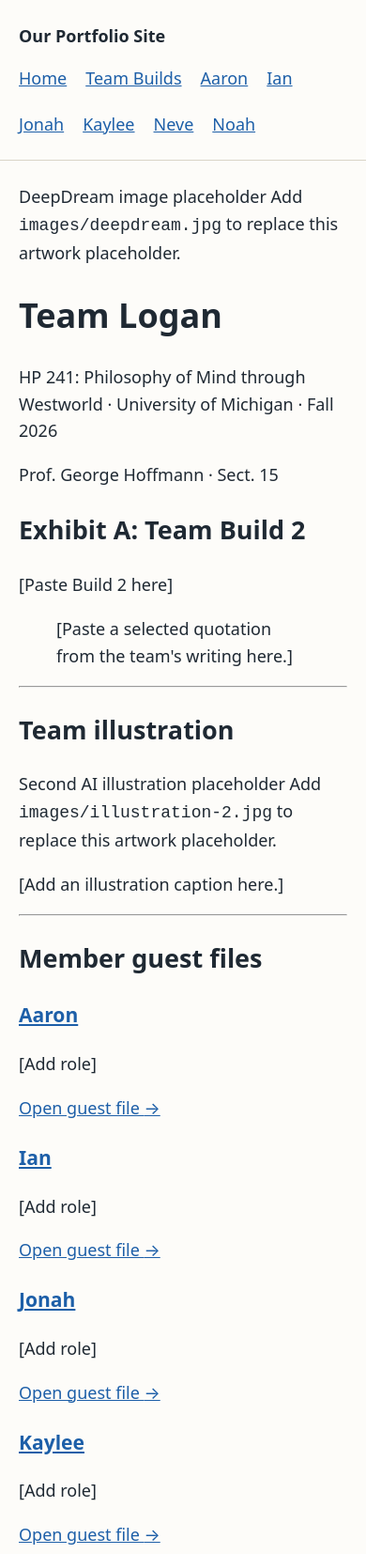
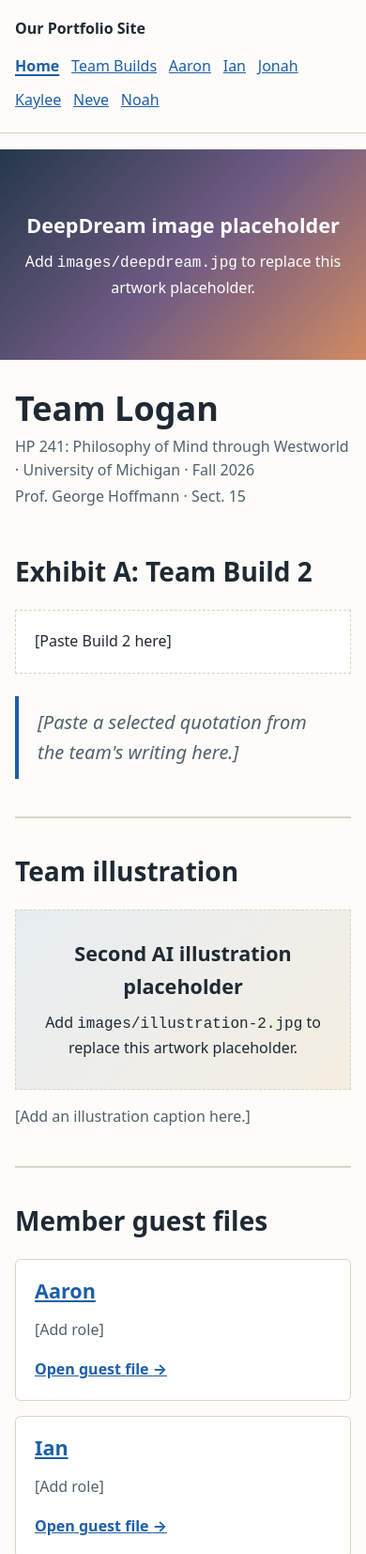
Before and after one commit to um-lrc-hnr241/2026-fall-logan, a plain HTML site: page index.html in a window 390 px wide. Shown: the top 1654 px of the page at 94% size. Drawn offline with Linux system fonts and the light colour scheme.

Commit message:
Agent: update styles.css

```diff
--- a/styles.css
+++ b/styles.css
@@ -1,10 +1,12 @@
 :root {
+  color-scheme: light dark;
   --text: #1f2933;
   --muted: #52606d;
   --background: #fdfcf9;
+  --surface: #ffffff;
   --accent: #1d5fa8;
   --border: #d9d4c7;
-  --max-width: 46rem;
+  --max-width: 72rem;
 }
 
 *,
@@ -52,7 +54,7 @@ main,
 nav ul {
   display: flex;
   flex-wrap: wrap;
-  gap: 1.25rem;
+  gap: 0.5rem 1rem;
   margin: 0;
   padding: 0;
   list-style: none;
@@ -95,3 +97,286 @@ video {
   padding: 0.5rem 0.75rem;
   background: var(--background);
 }
+
+nav a {
+  display: inline-block;
+  padding: 0.2rem 0;
+  font-size: 1rem;
+}
+
+nav a[aria-current="page"] {
+  font-weight: 700;
+  text-decoration-thickness: 0.15em;
+  text-underline-offset: 0.2em;
+}
+
+h1,
+h2,
+h3 {
+  line-height: 1.2;
+}
+
+h2 {
+  margin-top: 0;
+  font-size: 1.75rem;
+}
+
+.site-header {
+  align-items: flex-start;
+}
+
+.site-header nav {
+  max-width: 49rem;
+}
+
+.hero {
+  padding: 0 0 1rem;
+}
+
+.hero h1 {
+  margin-bottom: 0.4rem;
+  font-size: clamp(2.25rem, 7vw, 3.5rem);
+}
+
+.course-line {
+  margin: 0.15rem 0;
+  color: var(--muted);
+}
+
+.content-section {
+  margin: 2rem 0;
+}
+
+.placeholder-copy {
+  padding: 1.25rem;
+  border: 1px dashed var(--border);
+  background: var(--surface);
+}
+
+.pull-quote {
+  margin: 1.5rem 0;
+  padding: 0.75rem 1.25rem;
+  border-left: 0.3rem solid var(--accent);
+  color: var(--muted);
+  font-size: 1.25rem;
+  font-style: italic;
+}
+
+.section-divider {
+  margin: 2.5rem 0;
+  border: 0;
+  border-top: 2px solid var(--border);
+}
+
+.image-placeholder {
+  display: flex;
+  min-height: 12rem;
+  flex-direction: column;
+  align-items: center;
+  justify-content: center;
+  gap: 0.5rem;
+  padding: 1.5rem;
+  border: 1px dashed var(--border);
+  background: linear-gradient(135deg, #e7edf2, #f5eee1);
+  color: #1f2933;
+  text-align: center;
+}
+
+.hero-art {
+  min-height: clamp(14rem, 38vw, 27rem);
+  margin: 0 -1.25rem 1.5rem;
+  border: 0;
+  background: linear-gradient(135deg, #24384a, #705b83 52%, #d08a62);
+  color: #ffffff;
+}
+
+.placeholder-label {
+  font-size: 1.35rem;
+  font-weight: 700;
+}
+
+.placeholder-note {
+  max-width: 40rem;
+  font-size: 1rem;
+}
+
+.caption {
+  color: var(--muted);
+  font-size: 1rem;
+}
+
+.member-grid {
+  display: grid;
+  grid-template-columns: repeat(3, minmax(0, 1fr));
+  gap: 1rem;
+}
+
+.member-card,
+.fact-card,
+.build-card,
+.journal-entry {
+  min-width: 0;
+  padding: 1.25rem;
+  border: 1px solid var(--border);
+  border-radius: 0.35rem;
+  background: var(--surface);
+}
+
+.member-card h3 {
+  margin: 0 0 0.5rem;
+  font-size: 1.35rem;
+}
+
+.member-card p {
+  color: var(--muted);
+}
+
+.card-link {
+  font-weight: 700;
+}
+
+.member-header {
+  margin-bottom: 2rem;
+}
+
+.member-header h1 {
+  margin-bottom: 0.25rem;
+}
+
+.fact-list {
+  display: grid;
+  grid-template-columns: repeat(3, minmax(0, 1fr));
+  gap: 1rem;
+  margin: 0;
+}
+
+.fact-card dt {
+  margin-bottom: 0.35rem;
+  color: var(--muted);
+  font-size: 0.95rem;
+  font-weight: 700;
+}
+
+.fact-card dd {
+  margin: 0;
+}
+
+.build-list,
+.journal-list {
+  display: grid;
+  gap: 1rem;
+  padding: 0;
+  list-style: none;
+}
+
+.build-card h3,
+.journal-entry h3 {
+  margin-top: 0;
+}
+
+.team-builds {
+  width: 100%;
+  border-collapse: collapse;
+}
+
+.team-builds th,
+.team-builds td {
+  padding: 0.8rem;
+  border: 1px solid var(--border);
+  text-align: left;
+  vertical-align: top;
+}
+
+.team-builds th {
+  background: var(--surface);
+}
+
+@media (prefers-color-scheme: dark) {
+  :root {
+    --text: #f1f5f9;
+    --muted: #c1cbd5;
+    --background: #111820;
+    --surface: #1b2732;
+    --accent: #8fc3ff;
+    --border: #465563;
+  }
+
+  .image-placeholder {
+    background: linear-gradient(135deg, #273744, #41374c);
+    color: #ffffff;
+  }
+
+  .hero-art {
+    background: linear-gradient(135deg, #152b3a, #544365 52%, #985d48);
+  }
+}
+
+@media (max-width: 42rem) {
+  body {
+    font-size: 1rem;
+  }
+
+  .site-header,
+  main,
+  .site-footer {
+    padding: 1.1rem 1rem;
+  }
+
+  .site-header {
+    display: block;
+  }
+
+  .site-header nav {
+    margin-top: 0.75rem;
+  }
+
+  nav ul {
+    gap: 0.25rem 0.8rem;
+  }
+
+  .member-grid,
+  .fact-list {
+    grid-template-columns: 1fr;
+  }
+
+  .hero-art {
+    margin-right: -1rem;
+    margin-left: -1rem;
+  }
+
+  .team-builds,
+  .team-builds tbody,
+  .team-builds tr,
+  .team-builds td {
+    display: block;
+    width: 100%;
+  }
+
+  .team-builds thead {
+    position: absolute;
+    width: 1px;
+    height: 1px;
+    overflow: hidden;
+    clip: rect(0, 0, 0, 0);
+    white-space: nowrap;
+  }
+
+  .team-builds tr {
+    margin-bottom: 1rem;
+    border: 1px solid var(--border);
+  }
+
+  .team-builds td {
+    display: grid;
+    grid-template-columns: minmax(7rem, 35%) minmax(0, 1fr);
+    gap: 0.5rem;
+    border: 0;
+    border-bottom: 1px solid var(--border);
+    overflow-wrap: anywhere;
+  }
+
+  .team-builds td::before {
+    content: attr(data-label);
+    font-weight: 700;
+  }
+}
```
